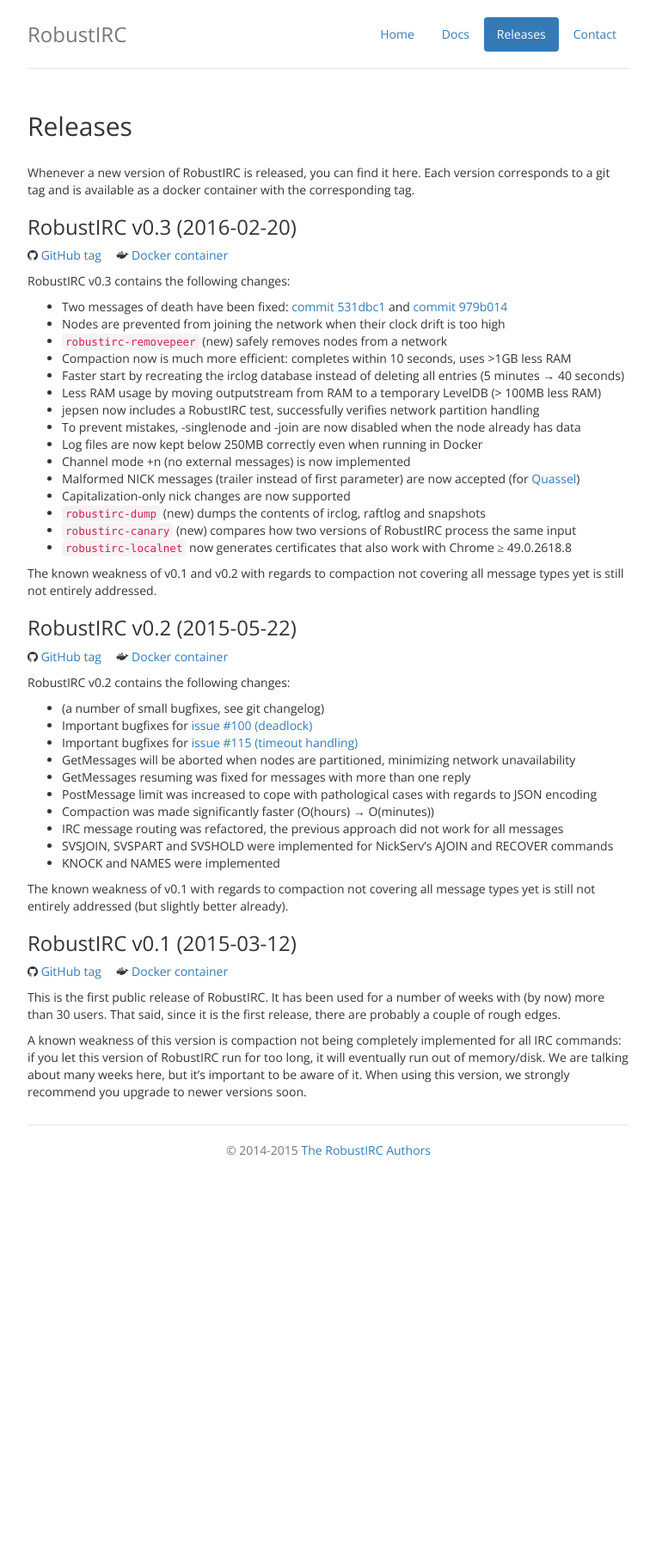
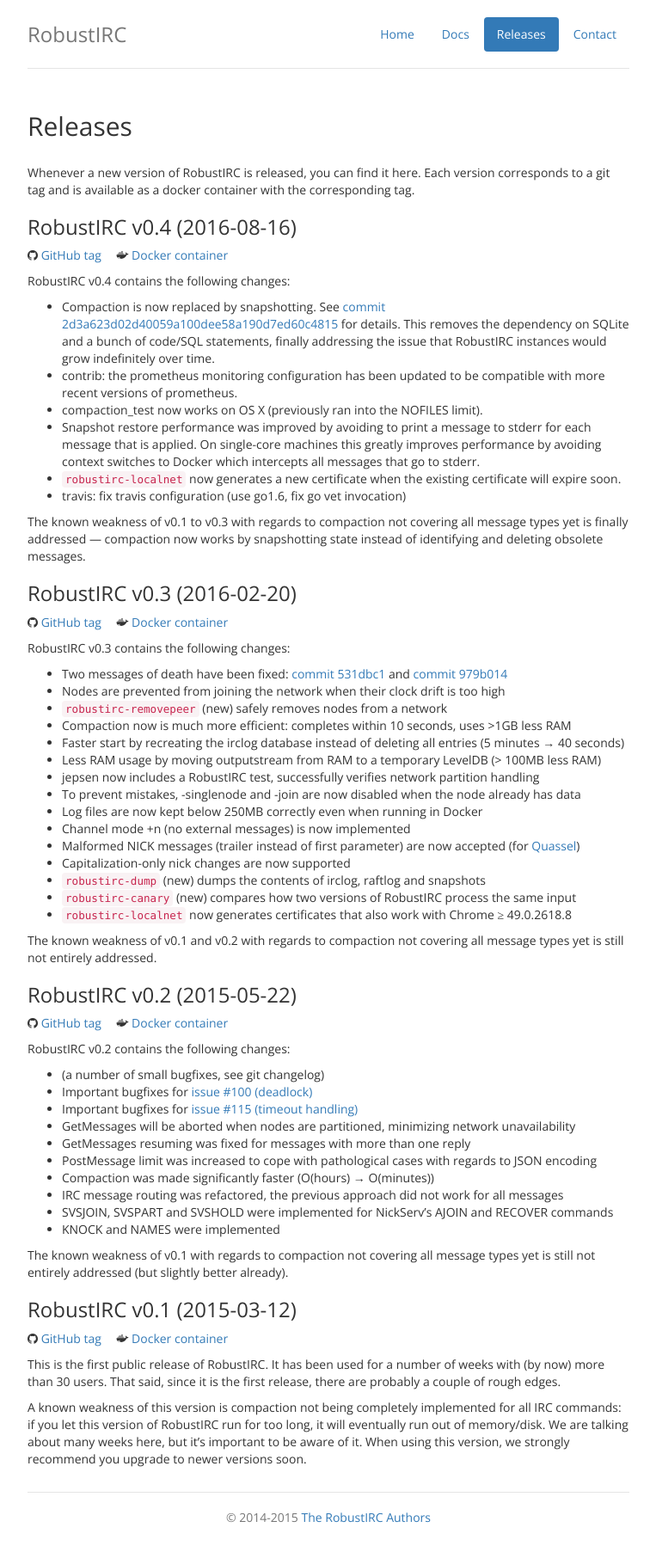
Before and after one commit to robustirc/robustirc.github.io, a Jekyll site: the page built from releases.html, in a window 1280 px wide. Shown: the whole page at 86% size, without its empty margins (258-1021 px from the left). Built offline with Jekyll 4.4.1, drawn with Linux system fonts in a browser that asks for light colours; nearby versions of some CDN libraries; some web fonts are replaced; Markdown is read by kramdown in place of the engine named in the settings; before the commit the page ends 1378 px from its top, so only the background shows below that.

Commit message:
releases: add v0.4

```diff
--- a/releases.html
+++ b/releases.html
@@ -15,6 +15,33 @@
 version corresponds to a git tag and is available as a docker container with
 the corresponding tag.
 </p>
+
+<h3>RobustIRC v0.4 (2016-08-16)</h3>
+
+<p class="links">
+<i class="fa fa-github"></i> <a href="https://github.com/robustirc/robustirc/releases/tag/v0.4">GitHub tag</a>
+<i class="fa fa-docker"></i> <a href="https://registry.hub.docker.com/u/robustirc/robustirc/">Docker container</a>
+</p>
+
+<p>
+RobustIRC v0.4 contains the following changes:
+</p>
+
+<ul>
+<li>Compaction is now replaced by snapshotting. See <a href="https://github.com/robustirc/robustirc/commit/2d3a623d02d40059a100dee58a190d7ed60c4815">commit 2d3a623d02d40059a100dee58a190d7ed60c4815</a> for details. This removes the dependency on SQLite and a bunch of code/SQL statements, finally addressing the issue that RobustIRC instances would grow indefinitely over time.</li>
+<li>contrib: the prometheus monitoring configuration has been updated to be compatible with more recent versions of prometheus.</li>
+<li>compaction_test now works on OS X (previously ran into the NOFILES limit).</li>
+<li>Snapshot restore performance was improved by avoiding to print a message to stderr for each message that is applied. On single-core machines this greatly improves performance by avoiding context switches to Docker which intercepts all messages that go to stderr.</li>
+<li><code>robustirc-localnet</code> now generates a new certificate when the existing certificate will expire soon.</li>
+<li>travis: fix travis configuration (use go1.6, fix go vet invocation)</li>
+</ul>
+
+<p>
+The known weakness of v0.1 to v0.3 with regards to compaction not covering all
+message types yet is finally addressed — compaction now works by snapshotting
+state instead of identifying and deleting obsolete messages.
+</p>
+
 
 <h3>RobustIRC v0.3 (2016-02-20)</h3>
 
```
